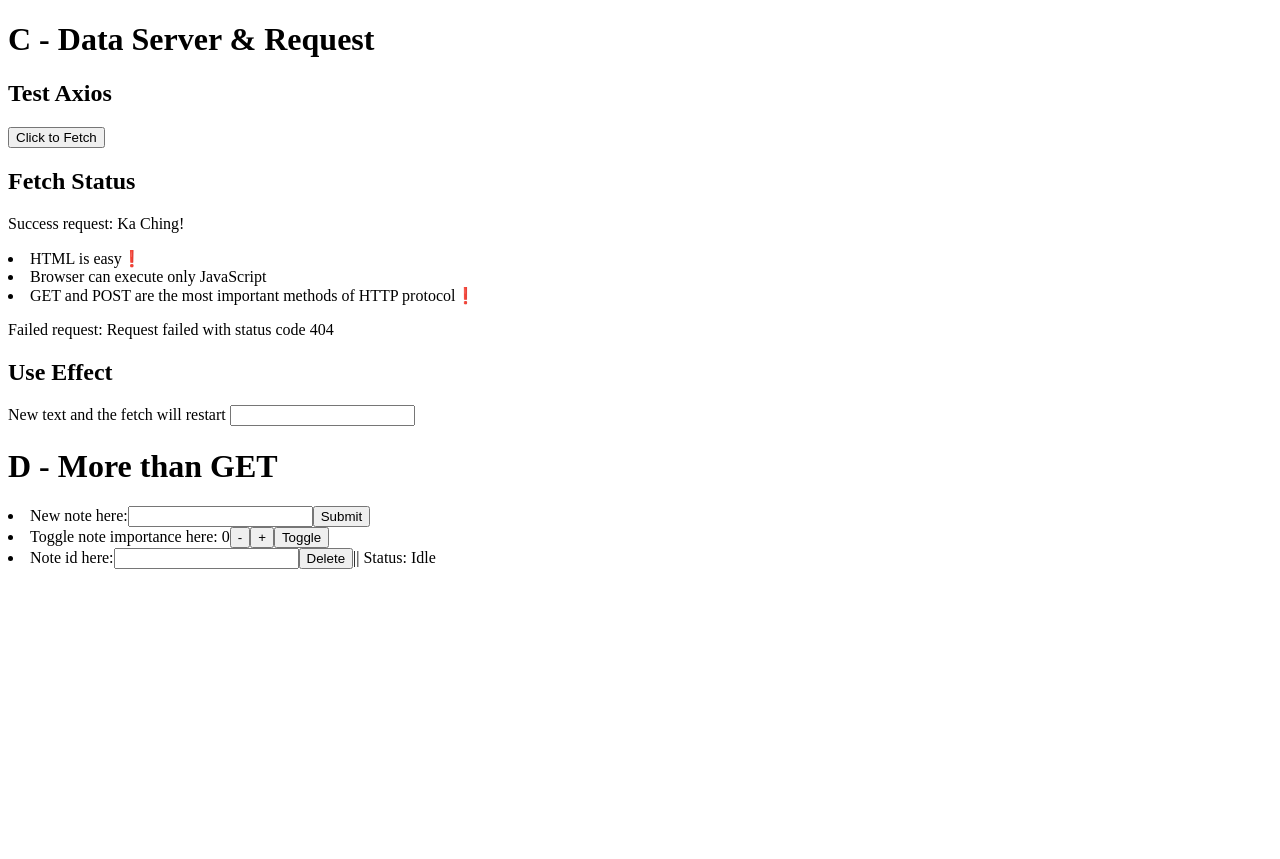
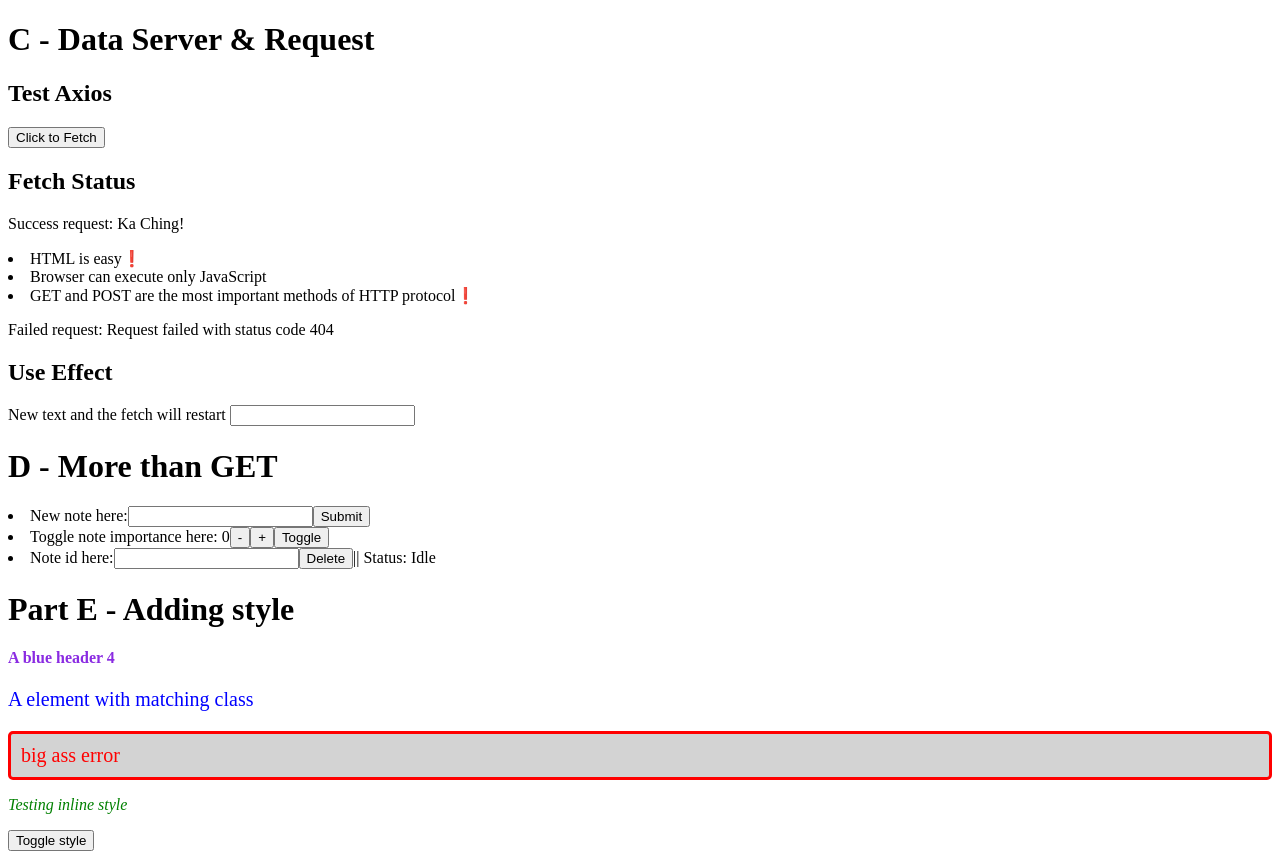
Before and after one commit to OnlyUsePascal/self-learn-react, a React (Vite) app in the folder part2/: page / in a window 1280 px wide. Before the commit the page ends 800 px from the top, so only its background shows below. Built offline with nearby package versions, Linux system fonts and the light colour scheme; no server answers; data requests are answered from the project's data file.

Commit message:
2e - adding styles

```diff
--- a/part2/src/App.jsx
+++ b/part2/src/App.jsx
@@ -5,6 +5,7 @@ import viteLogo from '/vite.svg'
 import PartA from './_a - render collections, modules/PartA'
 import PartB from './_b - forms/PartB'
 import PartC from './_c - server/PartC'
+import PartE from './_e - styles/PartE'
 
 function App() {
   const [count, setCount] = useState(0)
@@ -36,6 +37,7 @@ function App() {
       <PartB /> */}
       <PartC />
       {/* <PartD /> */}
+      <PartE />
     </>
   )
 }
--- /dev/null
+++ b/part2/src/_e - styles/PartE.jsx
@@ -0,0 +1,42 @@
+import { useState } from "react";
+import "./style.css";
+
+const Notification = ({ message }) => {
+  if (message === null) {
+    return null;
+  }
+
+  return <div className="error">{message}</div>;
+};
+
+export default function PartE() {
+  const [idx, setIdx] = useState(0);
+  const inlineStyles = [
+    {
+      color: "green",
+      fontStyle: "italic",
+      fontSize: 16,
+    },
+    {
+      color: "blue",
+      fontStyle: "oblique",
+      fontSize: 20,
+    },
+  ];
+
+  const changeStyle = (e) => {
+    e.preventDefault();
+    setIdx((idx + 1) % inlineStyles.length);
+  };
+
+  return (
+    <>
+      <h1>Part E - Adding style</h1>
+      <h4>A blue header 4</h4>
+      <p className="note">A element with matching class</p>
+      <Notification message={"big ass error"} />
+      <p style={inlineStyles[idx]}>Testing inline style</p>
+      <button onClick={changeStyle}>Toggle style</button>
+    </>
+  );
+}
--- /dev/null
+++ b/part2/src/_e - styles/style.css
@@ -0,0 +1,19 @@
+h4 {
+  color: blueviolet;
+}
+
+.note {
+  color: blue;
+  /* padding-top: 5px; */
+  font-size: 20px;
+}
+
+.error {
+  color: red;
+  background: lightgrey;
+  font-size: 20px;
+  border-style: solid;
+  border-radius: 5px;
+  padding: 10px;
+  margin-bottom: 10px;
+}
```
